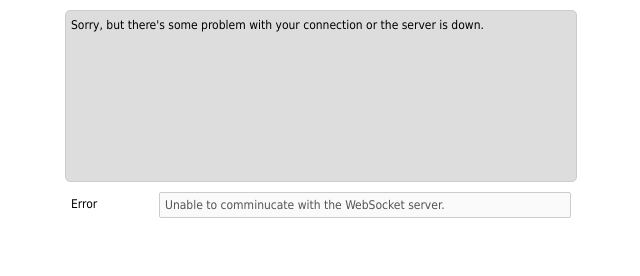
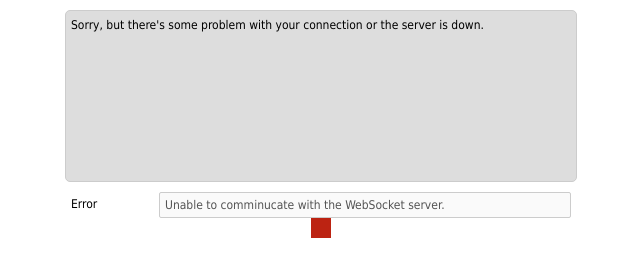
Before and after one commit to SirLydian/MoveIt, a website: page public/index.html in a window 1280 px wide. Shown: the full height of the page, 319-959 px from the left. Drawn offline with nearby package versions, Linux system fonts and the light colour scheme.

Commit message:
blokje toevoegen

```diff
--- a/public/index.html
+++ b/public/index.html
@@ -13,6 +13,8 @@
         #input { border-radius:2px; border:1px solid #ccc;
                  margin-top:10px; padding:5px; width:400px;  }
         #status { width:88px; display:block; float:left; margin-top:15px; }
+
+        .block{ width: 20px; height: 20px; background-color: #bc2312}
         </style>
     </head>
     <body>
@@ -25,6 +27,12 @@
             <input type="text" id="input" disabled="disabled" autofocus />
         </div>
 
+
+        <div class="block"></div>
+
+
+
+
         <script src="https://ajax.googleapis.com/ajax/libs/jquery/1.9.1/jquery.min.js"></script>
         <script src="../chat_frontend.js"></script>
     </body>
```
